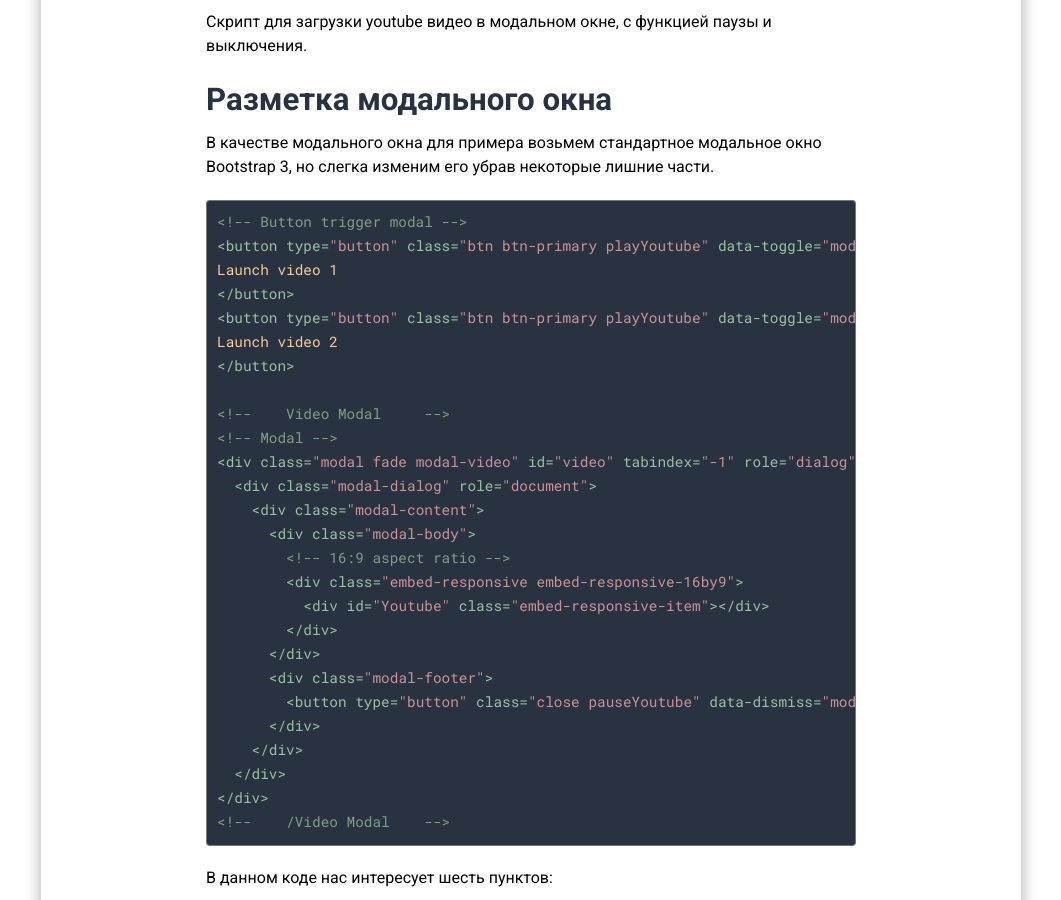
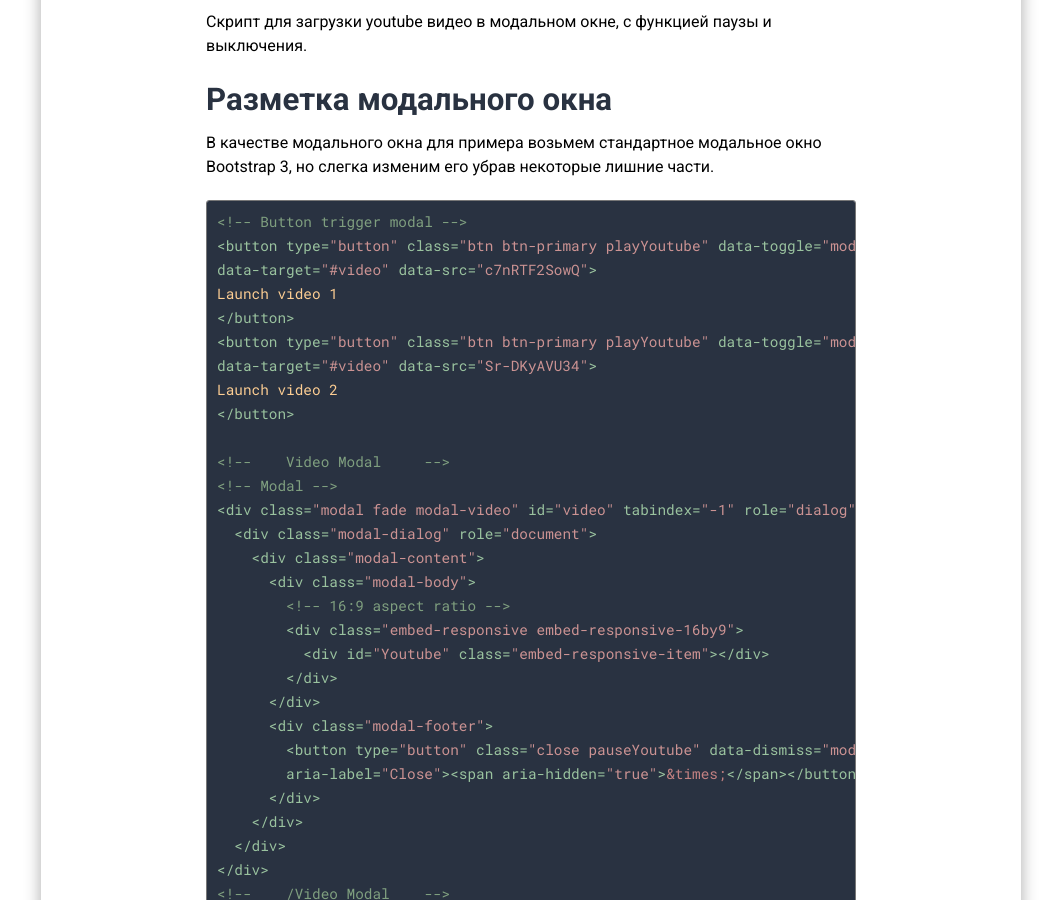
Before and after one commit to deeppines/deeppines.github.io, a Jekyll site: the page built from _posts/2016-10-03-youtube-video-in-modal-window.markdown, in a window 1280 px wide and 900 px high, scrolled down 459 px. Shown: the whole window, without its empty margins (109-1170 px from the left). Built offline with Jekyll 4.4.1, drawn with Linux system fonts in a browser that asks for light colours; comment, search, counter and statistics services are not loaded; some of the changed lines change nothing that is shown.

Commit message:
update post

```diff
--- a/_posts/2016-10-03-youtube-video-in-modal-window.markdown
+++ b/_posts/2016-10-03-youtube-video-in-modal-window.markdown
@@ -8,13 +8,18 @@
 Скрипт для загрузки youtube видео в модальном окне, с функцией паузы и выключения.
 
 ## Разметка модального окна
-В качестве модального окна для примера возьмем стандартное модальное окно Bootstrap 3, но слегка изменим его убрав некоторые лишние части.
+
+В качестве модального окна для примера возьмем стандартное модальное окно
+Bootstrap 3, но слегка изменим его убрав некоторые лишние части.
+
 {% highlight html %}
 <!-- Button trigger modal -->
-<button type="button" class="btn btn-primary playYoutube" data-toggle="modal" data-target="#video" data-src="c7nRTF2SowQ">
+<button type="button" class="btn btn-primary playYoutube" data-toggle="modal"
+data-target="#video" data-src="c7nRTF2SowQ">
 Launch video 1
 </button>
-<button type="button" class="btn btn-primary playYoutube" data-toggle="modal" data-target="#video" data-src="Sr-DKyAVU34">
+<button type="button" class="btn btn-primary playYoutube" data-toggle="modal"
+data-target="#video" data-src="Sr-DKyAVU34">
 Launch video 2
 </button>
 
@@ -30,7 +35,8 @@
         </div>
       </div>
       <div class="modal-footer">
-        <button type="button" class="close pauseYoutube" data-dismiss="modal" aria-label="Close"><span aria-hidden="true">&times;</span></button>
+        <button type="button" class="close pauseYoutube" data-dismiss="modal"
+        aria-label="Close"><span aria-hidden="true">&times;</span></button>
       </div>
     </div>
   </div>
@@ -47,18 +53,25 @@
 * id контейнера для видео - <code>id="Youtube"</code>
 * класс кнопки закрытия модальки - <code>class="pauseYoutube"</code>
 
-<code>class="playYoutube"</code> - необходим для того что бы по клику на кнопку видео загружалось в модаль.
+<code>class="playYoutube"</code> - необходим для того что бы по клику на кнопку
+видео загружалось в модаль.
 
-<code>data-src</code> - содержит код видео с youtube, которое будет загружаться по нажатию кнопки.
+<code>data-src</code> - содержит код видео с youtube, которое будет загружаться
+по нажатию кнопки.
 
 <code>data-target</code> - должен совпадать с id модального окна.
 
-<code>id="Youtube"</code> - указывает на элемент который превратиться в iframe с видео. Для его адаптивности добавлена обертка и класс embed-responsive-item.
+<code>id="Youtube"</code> - указывает на элемент который превратиться
+в iframe с видео. Для его адаптивности добавлена обертка и класс embed-responsive-item.
 
-<code>class="pauseYoutube"</code> - указывает на кнопку при нажатии на которую модальное окно закроется, а видео встанет на паузу.
+<code>class="pauseYoutube"</code> - указывает на кнопку при нажатии на которую
+модальное окно закроется, а видео встанет на паузу.
 
 ## Подключение скрипта
-Для того что бы скрипт заработал для начала нужно подключить скрипт YoutubeAPI. Для этого достаточно вставить внизу страницы строчку:
+
+Для того что бы скрипт заработал для начала нужно подключить скрипт YoutubeAPI.
+Для этого достаточно вставить внизу страницы строчку:
+
 {% highlight html %}
 <!-- Add youtube api -->
 <script src="https://www.youtube.com/iframe_api"></script>
@@ -101,7 +114,16 @@
 {% endhighlight %}
 
 ## Пример использования
-Небольшой пример с двумя кнопками. При нажатии на первую кнопку видео загружается, жмем на крестик - видео встает на паузу и при повторном нажатии на первую кнопку воспроизведение продолжается с того места на котором было закрыто окно, а при нажатии на кнопку два грузится новое видео.
 
-<p data-height="485" data-theme-id="0" data-slug-hash="KgvGpN" data-default-tab="html,result" data-user="lucaskane" data-embed-version="2" class="codepen">See the Pen <a href="http://codepen.io/lucaskane/pen/KgvGpN/">Youtube video on modal popup.</a> by Lucas Kane (<a href="http://codepen.io/lucaskane">@lucaskane</a>) on <a href="http://codepen.io">CodePen</a>.</p>
+Небольшой пример с двумя кнопками. При нажатии на первую кнопку видео
+загружается, жмем на крестик - видео встает на паузу и при повторном нажатии
+на первую кнопку воспроизведение продолжается с того места на котором было
+закрыто окно, а при нажатии на кнопку два грузится новое видео.
+
+<p data-height="485" data-theme-id="0" data-slug-hash="KgvGpN"
+data-default-tab="html,result" data-user="lucaskane" data-embed-version="2"
+class="codepen">See the Pen <a href="http://codepen.io/lucaskane/pen/KgvGpN/">
+Youtube video on modal popup.</a> by Lucas Kane
+(<a href="http://codepen.io/lucaskane">@lucaskane</a>) on
+<a href="http://codepen.io">CodePen</a>.</p>
 <script async src="//assets.codepen.io/assets/embed/ei.js"></script>
```
